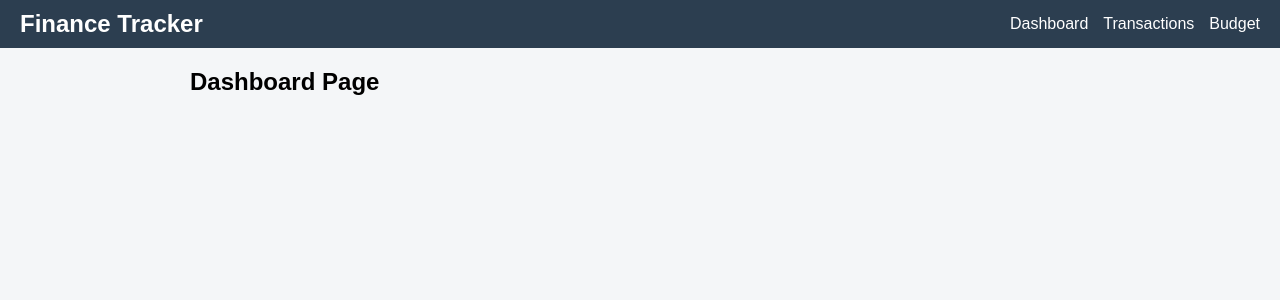
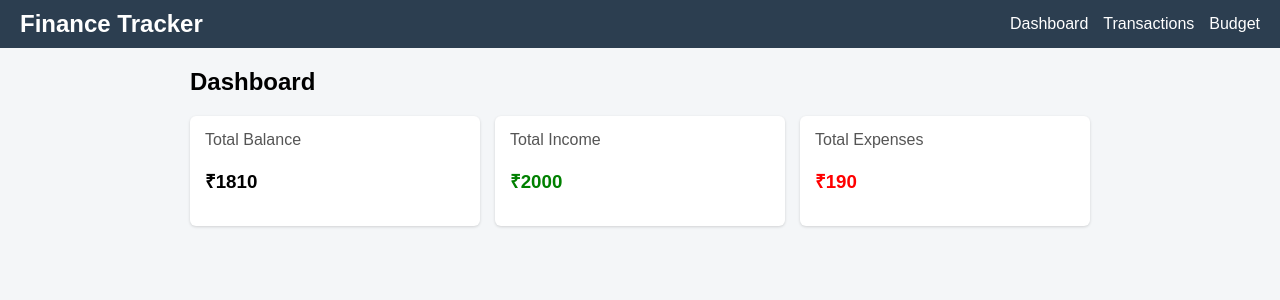
Before and after one commit to Yashmeet01/personal-finance-tracker, a React (Vite) app in the folder client/: page /dashboard in a window 1280 px wide. Shown: the top 300 px of the page. Built offline with nearby package versions, Linux system fonts and the light colour scheme.

Commit message:
Add dashboard summary cards

```diff
--- a/client/src/index.css
+++ b/client/src/index.css
@@ -49,3 +49,23 @@ td {
 th {
   background-color: #ecf0f1;
 }
+
+.cards {
+  display: flex;
+  gap: 15px;
+  flex-wrap: wrap;
+}
+
+.card {
+  flex: 1;
+  min-width: 200px;
+  background-color: white;
+  padding: 15px;
+  border-radius: 6px;
+  box-shadow: 0 1px 3px rgba(0, 0, 0, 0.15);
+}
+
+.card p {
+  margin: 0;
+  color: #555;
+}
--- a/client/src/pages/DashboardPage.jsx
+++ b/client/src/pages/DashboardPage.jsx
@@ -1,5 +1,38 @@
 function DashboardPage() {
-  return <h2>Dashboard Page</h2>;
+  // TEMPORARY sample data (not from MongoDB)
+  const transactions = [
+    { id: 1, title: "Lunch", amount: 150, type: "expense", category: "Food", date: "2026-11-05" },
+    { id: 2, title: "Pocket money", amount: 2000, type: "income", category: "Allowance", date: "2026-11-01" },
+    { id: 3, title: "Bus ticket", amount: 40, type: "expense", category: "Travel", date: "2026-11-03" },
+  ];
+
+  const incomeItems = transactions.filter((item) => item.type === "income");
+  const expenseItems = transactions.filter((item) => item.type === "expense");
+
+  const totalIncome = incomeItems.reduce((total, item) => total + item.amount, 0);
+  const totalExpense = expenseItems.reduce((total, item) => total + item.amount, 0);
+  const balance = totalIncome - totalExpense;
+
+  return (
+    <div>
+      <h2>Dashboard</h2>
+
+      <div className="cards">
+        <div className="card">
+          <p>Total Balance</p>
+          <h3>₹{balance}</h3>
+        </div>
+        <div className="card">
+          <p>Total Income</p>
+          <h3 style={{ color: "green" }}>₹{totalIncome}</h3>
+        </div>
+        <div className="card">
+          <p>Total Expenses</p>
+          <h3 style={{ color: "red" }}>₹{totalExpense}</h3>
+        </div>
+      </div>
+    </div>
+  );
 }
 
 export default DashboardPage;
```
